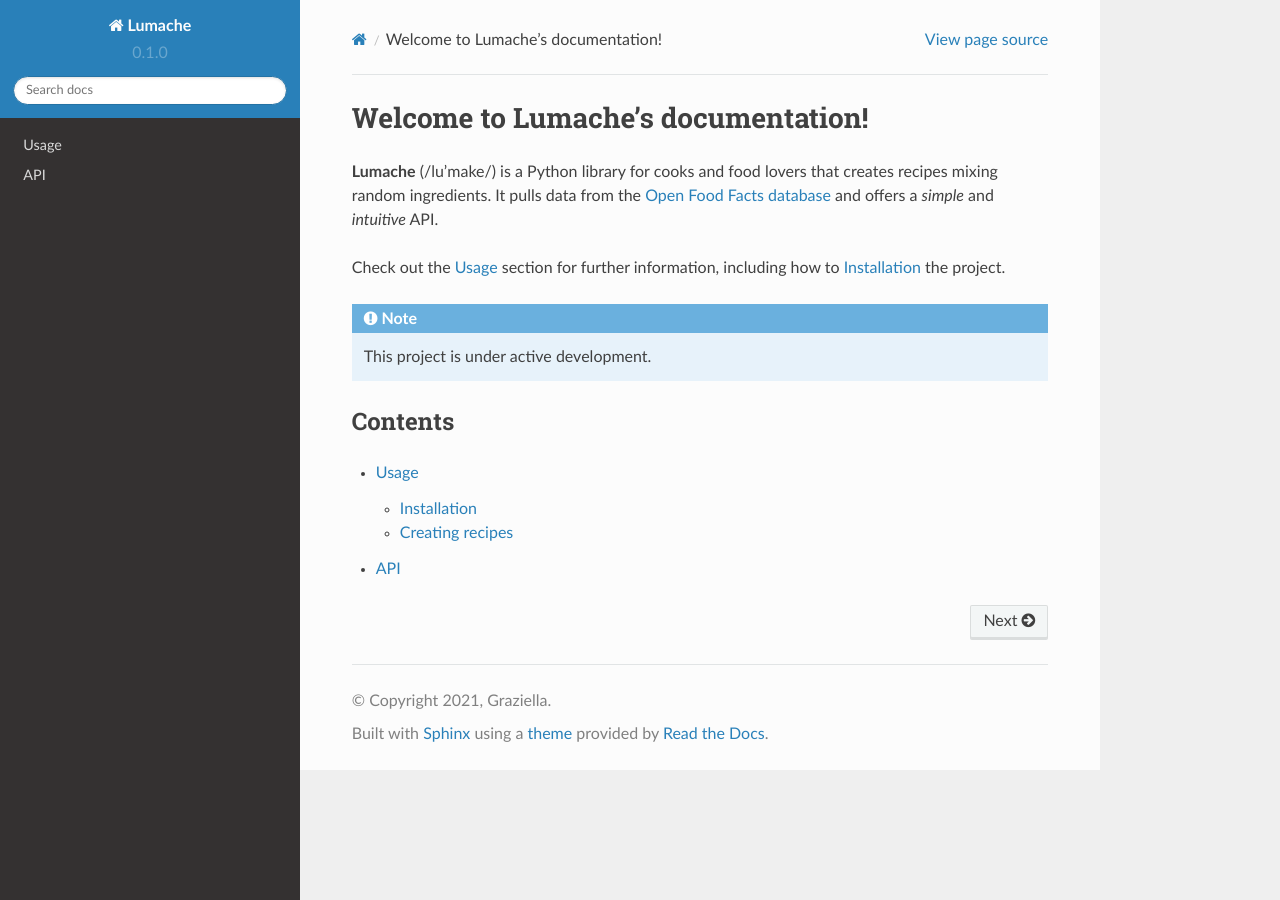
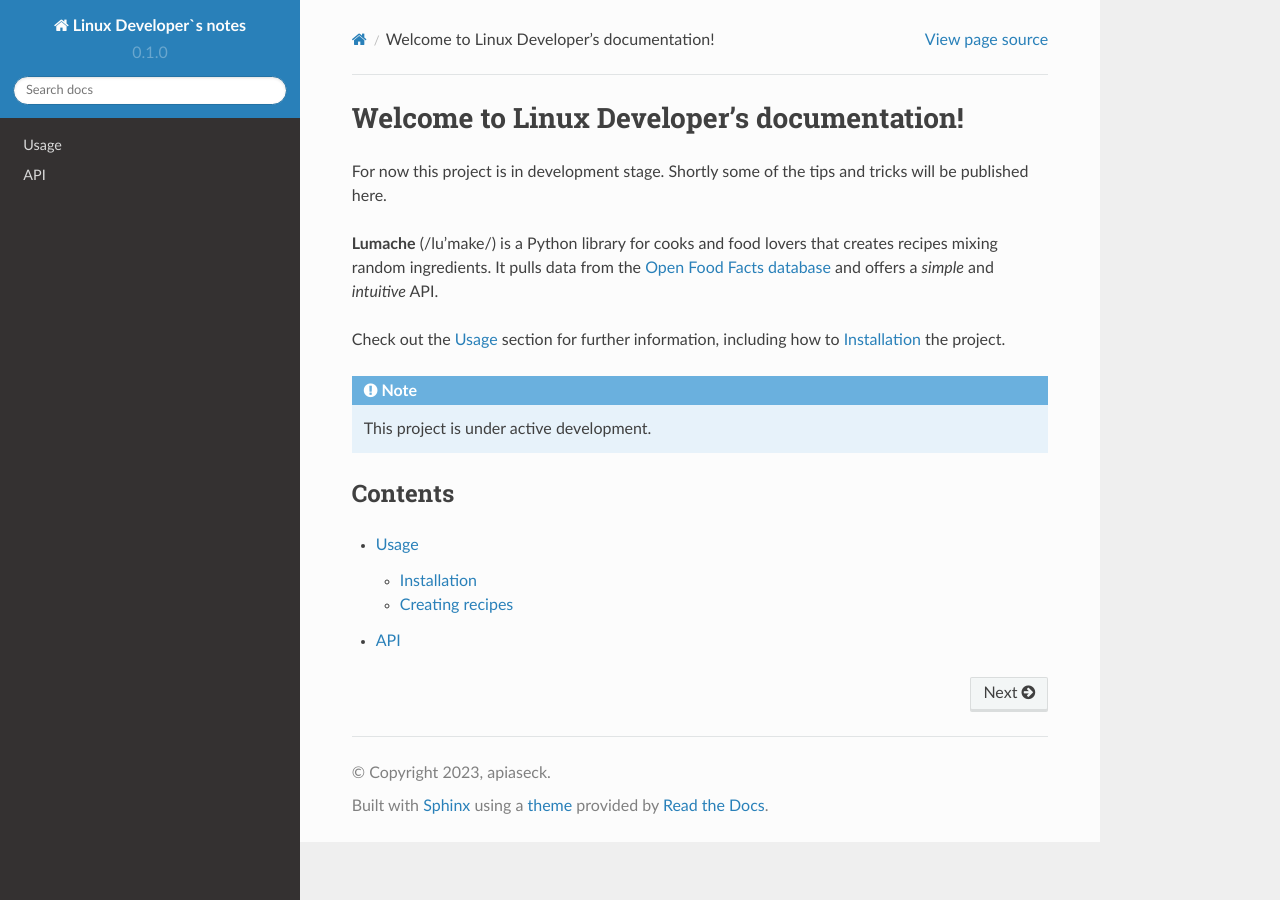
Before and after one commit to c4rt0/notes, a Sphinx documentation site: the page built from docs/source/index.rst, in a window 1280 px wide. Built offline with Sphinx 7.4.7 and the Read the Docs theme 2.0.0, drawn with Linux system fonts in a browser that asks for light colours.

Commit message:
Updating metadata

```diff
--- a/docs/source/conf.py
+++ b/docs/source/conf.py
@@ -2,9 +2,9 @@
 
 # -- Project information
 
-project = 'Lumache'
-copyright = '2021, Graziella'
-author = 'Graziella'
+project = 'Linux Developer`s notes'
+copyright = '2023, apiaseck'
+author = 'Adam Piasecki'
 
 release = '0.1'
 version = '0.1.0'
--- a/docs/source/index.rst
+++ b/docs/source/index.rst
@@ -1,5 +1,8 @@
-Welcome to Lumache's documentation!
+Welcome to Linux Developer's documentation!
 ===================================
+
+For now this project is in development stage.
+Shortly some of the tips and tricks will be published here.
 
 **Lumache** (/lu'make/) is a Python library for cooks and food lovers
 that creates recipes mixing random ingredients.
--- a/pyproject.toml
+++ b/pyproject.toml
@@ -3,6 +3,6 @@
 build-backend = "flit_core.buildapi"
 
 [project]
-name = "lumache"
-authors = [{name = "Graziella", email = "graziella@lumache"}]
+name = "notes"
+authors = [{name = "Linux developer's notes", email = "c4rt0gr4ph3r@gmail.com"}]
 dynamic = ["version", "description"]
```
Also changed, not shown: README.rst (+4 -6 lines), go.rst (added).
